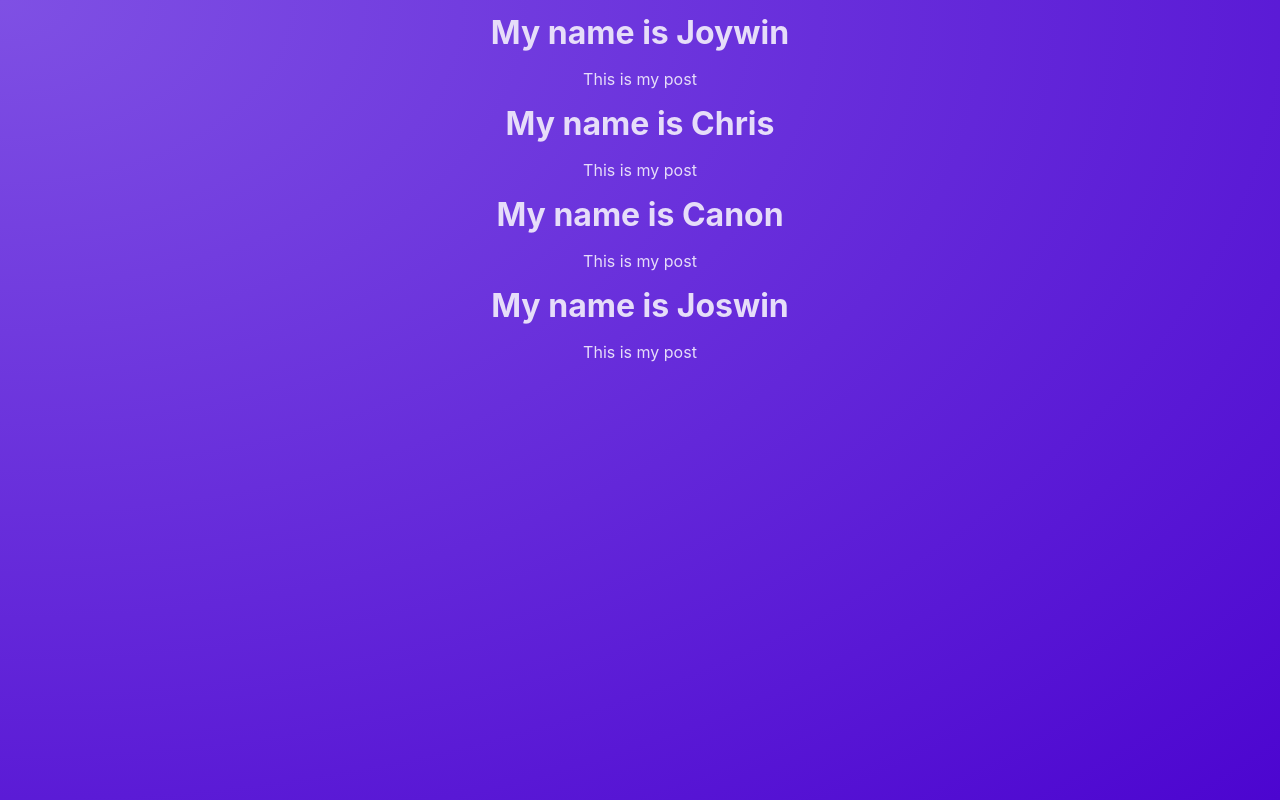
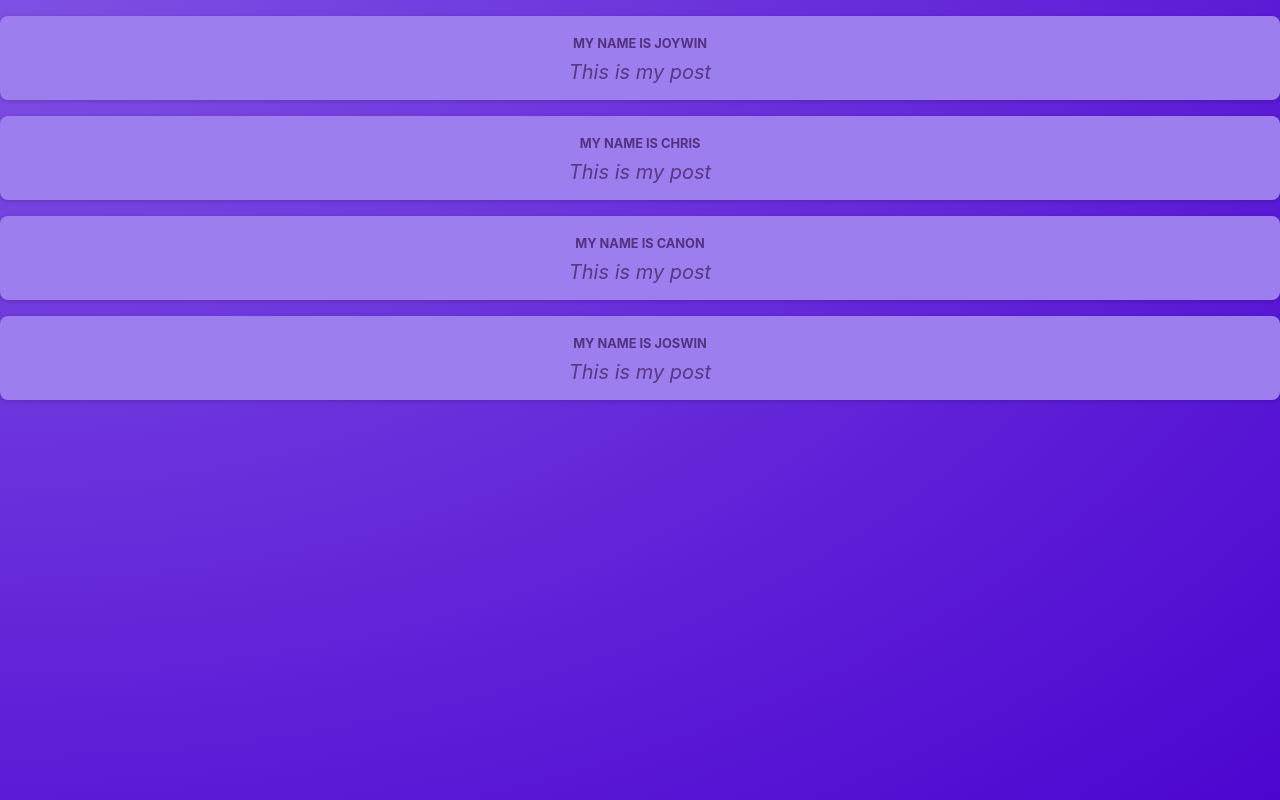
Before and after one commit to joywin2003/React-Jumpstart, a React (Vite) app: page / in a window 1280 px wide. Built offline with nearby package versions, Linux system fonts and the light colour scheme.

Commit message:
css styles

```diff
--- a/src/Components/Post.jsx
+++ b/src/Components/Post.jsx
@@ -1,10 +1,10 @@
-
+import classes from './Post.module.css';
 
 function Post(props){
     return(
-        <div>
-            <h1>My name is {props.author}</h1>
-            <p>{props.body}</p>
+        <div className={classes.post}>
+            <h1 className={classes.author}>My name is {props.author}</h1>
+            <p className={classes.text}>{props.body}</p>
         </div>
     )
 }
```
